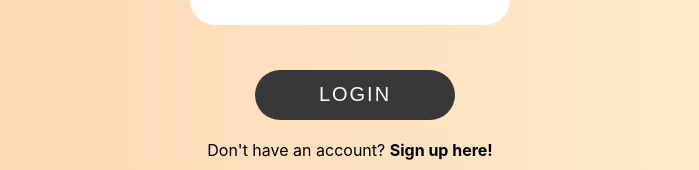
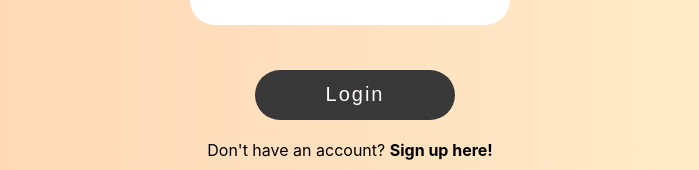
Before and after one commit to johnbri/Uniquiz, a React (Create React App) app: page / in a window 1280 px wide. Shown: the part 617-787 px from the top of the page, without its empty margins (290-989 px from the left). Built offline with nearby package versions, Linux system fonts and the light colour scheme; no server answers.

Commit message:
fixat sidebar

```diff
--- a/src/css/App.css
+++ b/src/css/App.css
@@ -6,7 +6,7 @@
 
  .app {
    display: flex;
-   flex-direction: column-reverse;
+   flex-direction: column;
  }
 
 .app button {
@@ -19,6 +19,7 @@
   border-radius: 99px;
   font-size: 20px;
   letter-spacing: 2px;
+  font-weight: 100;
   color: rgb(255, 250, 250);
   background-color: #383838;
   border: 0px;
--- a/src/js/App.js
+++ b/src/js/App.js
@@ -40,10 +40,10 @@ function App() {
           <AllowedAccess thePath="/spotifyConnect" isAuth={user}  component={SpotifyConnect} />
           <AllowedAccess thePath="/quiz/create" isAuth={user} component={CreateJoinRoom} />
           <AllowedAccess thePath="/quiz/join" isAuth={user} component={CreateJoinRoom} />
-          <AllowedAccess thePath="/quiz" isAuth={user} component={PlayersSidebar} />
           <AllowedAccess thePath="/quiz/room" isAuth={user} component={Room} />
           <AllowedAccess thePath="/quiz/playing" isAuth={user} component={QuizPlaying} />
           <AllowedAccess thePath="/quiz/answers" isAuth={user} component={QuizAnswers} />
+          <AllowedAccess thePath="/quiz" isAuth={user} component={PlayersSidebar} />
           <AllowedAccess thePath="/results" isAuth={user} component={Results} />
       </div>
     </Router>
--- a/src/js/View/roomView.js
+++ b/src/js/View/roomView.js
@@ -2,7 +2,7 @@ import '../../css/Room.css';
 
 const RoomView = ({creator, roomName, time, tracks, onStart, onExit, setTime, setNumberOfTracks}) =>
     /** Page that works as a lobby before game */
-    <div>
+    <div className="quizWrapper">
          <div className="exit">
             <button className="exitButton" onClick={() => onExit()}>Exit Quiz</button>
         </div>
--- a/src/js/view/loginView.js
+++ b/src/js/view/loginView.js
@@ -11,7 +11,7 @@ const LoginView = ({onEmail, onPassword, onLogin, onSignUp, errorMessage}) =>
             <p>Password</p>
             <input type="password" onChange={(event) => onPassword(event.target.value)}></input><br/>
             <p className="errorMessage">{errorMessage}</p>
-            <button onClick={() => onLogin()}>LOGIN</button> <br/>
+            <button onClick={() => onLogin()}>Login</button> <br/>
             <span>Don't have an account? <a href="" onClick={(event) => {
                 event.preventDefault();
                 onSignUp()
--- a/src/js/view/spotifyConnectView.js
+++ b/src/js/view/spotifyConnectView.js
@@ -5,7 +5,7 @@ const SpotifyConnectView= ({onLogin, error}) =>
         <div className="spotifyConnect">
             <img src="https://storage.googleapis.com/pr-newsroom-wp/1/2018/11/Spotify_Logo_RGB_White.png" alt="Spotify logo"/>
             <h2>To know what songs you listen to, UniQuiz needs permission to access your Spotify playlists.</h2>
-            <button onClick={() => onLogin()}>CONNECT TO SPOTIFY</button>
+            <button onClick={() => onLogin()}>Connect to spotify</button>
             {error && <span className="errorMessage">"Please accept connecting to Spotify before proceeding."</span>}
         </div>
     </div>;
```
